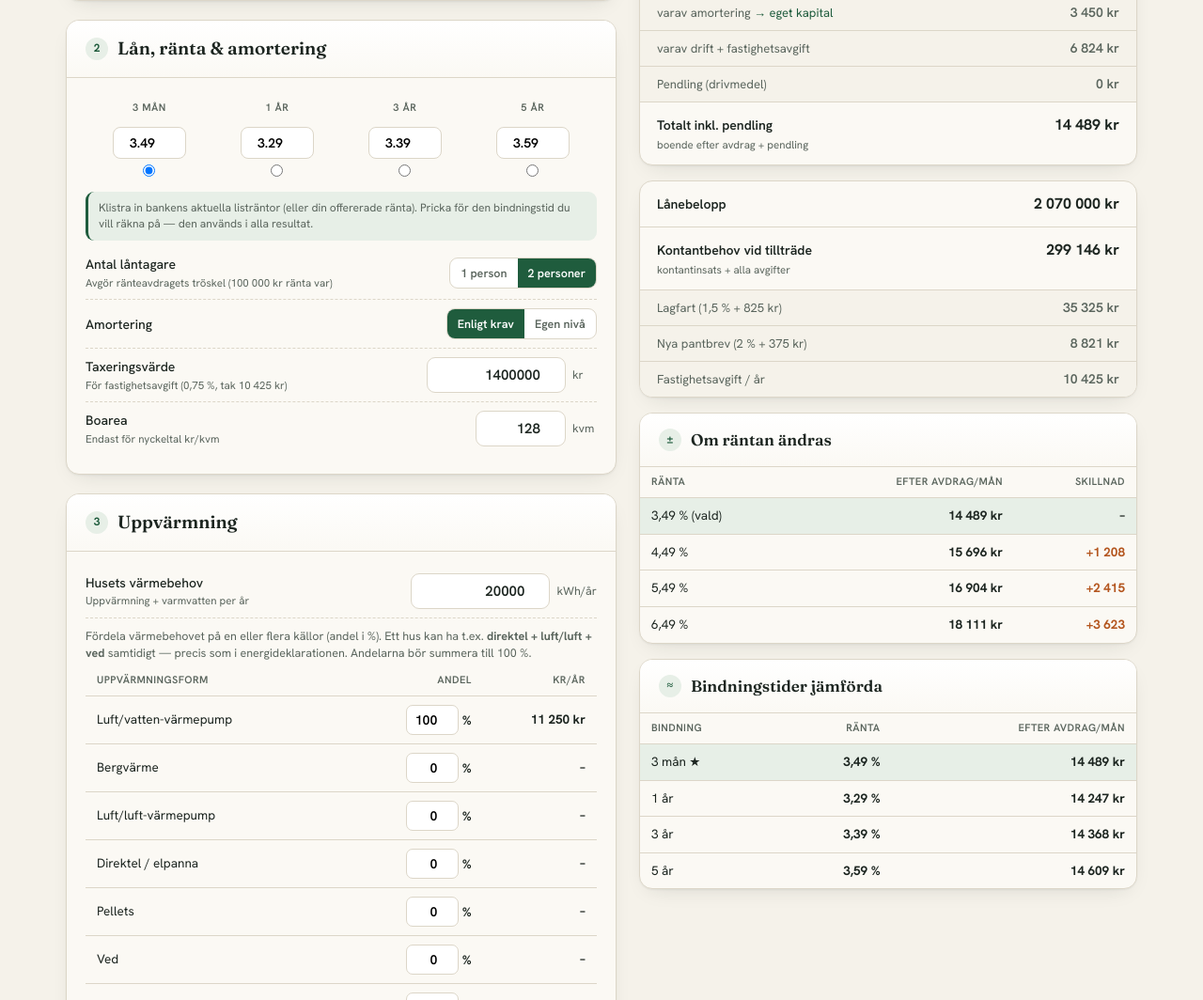
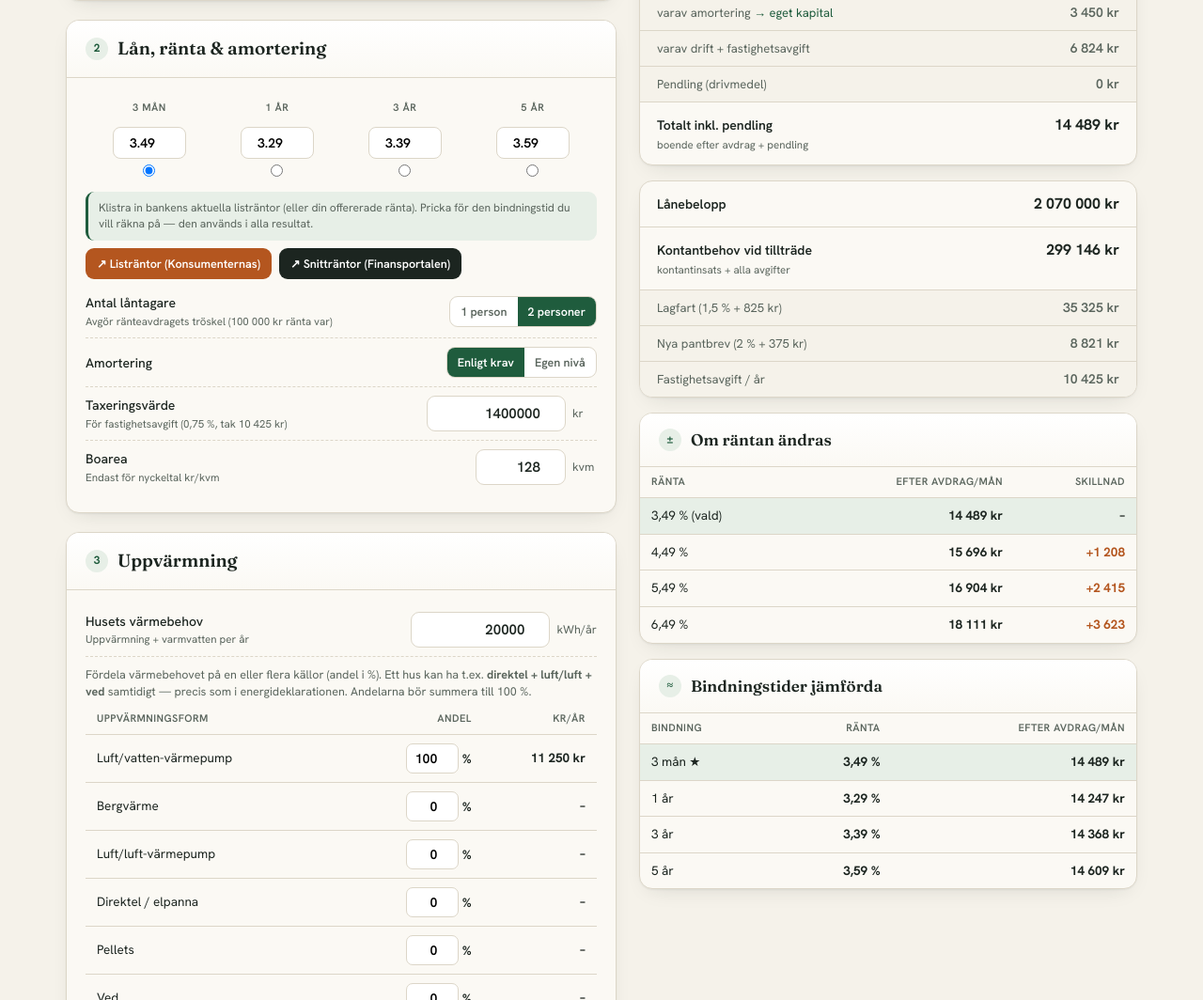
Before and after one commit to khessman/kanjagkopahus, a plain HTML site: page index.html in a window 1280 px wide. Shown: the part 692-1756 px from the top of the page at 94% size. Drawn offline with Linux system fonts and the light colour scheme.

Commit message:
Add files via upload

```diff
--- a/index.html
+++ b/index.html
@@ -252,6 +252,10 @@
             </tr></tbody>
           </table>
           <div class="hint" style="background:var(--green-soft);border-left-color:var(--green)">Klistra in bankens aktuella listräntor (eller din offererade ränta). Pricka för den bindningstid du vill räkna på — den används i alla resultat.</div>
+          <div style="margin:8px 0 2px;display:flex;gap:8px;flex-wrap:wrap">
+            <button class="lilbtn" onclick="openRantor()">↗ Listräntor (Konsumenternas)</button>
+            <button class="lilbtn alt" onclick="openSnitt()">↗ Snitträntor (Finansportalen)</button>
+          </div>
 
           <div class="field" style="margin-top:6px">
             <label>Antal låntagare<small>Avgör ränteavdragets tröskel (100 000 kr ränta var)</small></label>
@@ -647,6 +651,8 @@ function openMaps(){
   const o=encodeURIComponent($('c_home').value||''), d=encodeURIComponent($('c_work').value||'');
   window.open(`https://www.google.com/maps/dir/?api=1&origin=${o}&destination=${d}&travelmode=driving`,'_blank');
 }
+function openRantor(){ window.open('https://www.konsumenternas.se/konsumentstod/jamforelser/lan--betalningar/lan/jamfor-borantor/','_blank'); }
+function openSnitt(){ window.open('https://www.finansportalen.se/snittrantor/','_blank'); }
 
 // ---- överprisanalys ----
 function openBooli(){ window.open(`https://www.booli.se/sok/slutpriser?q=${encodeURIComponent($('op_addr').value||'')}`,'_blank'); }
```
